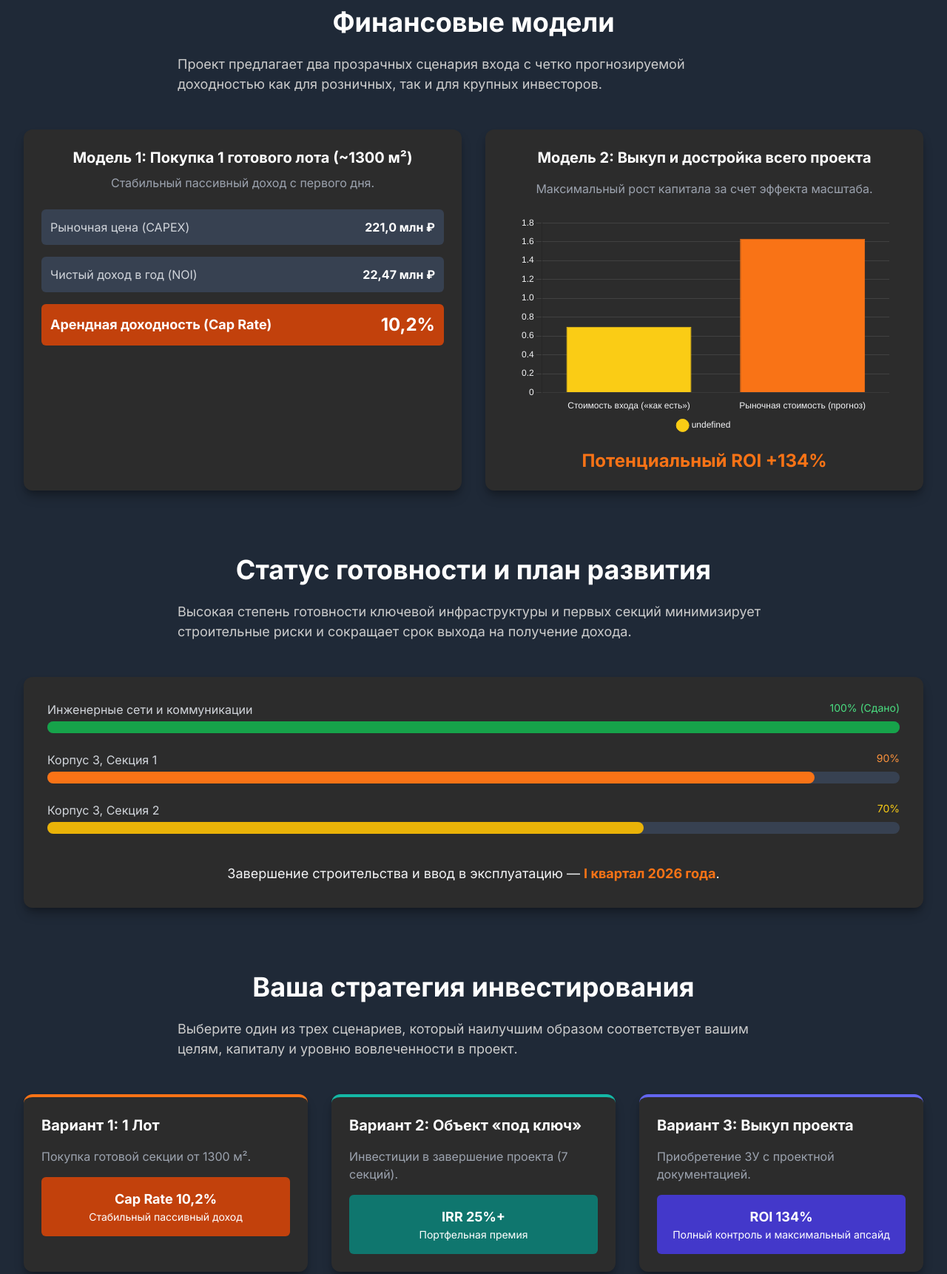
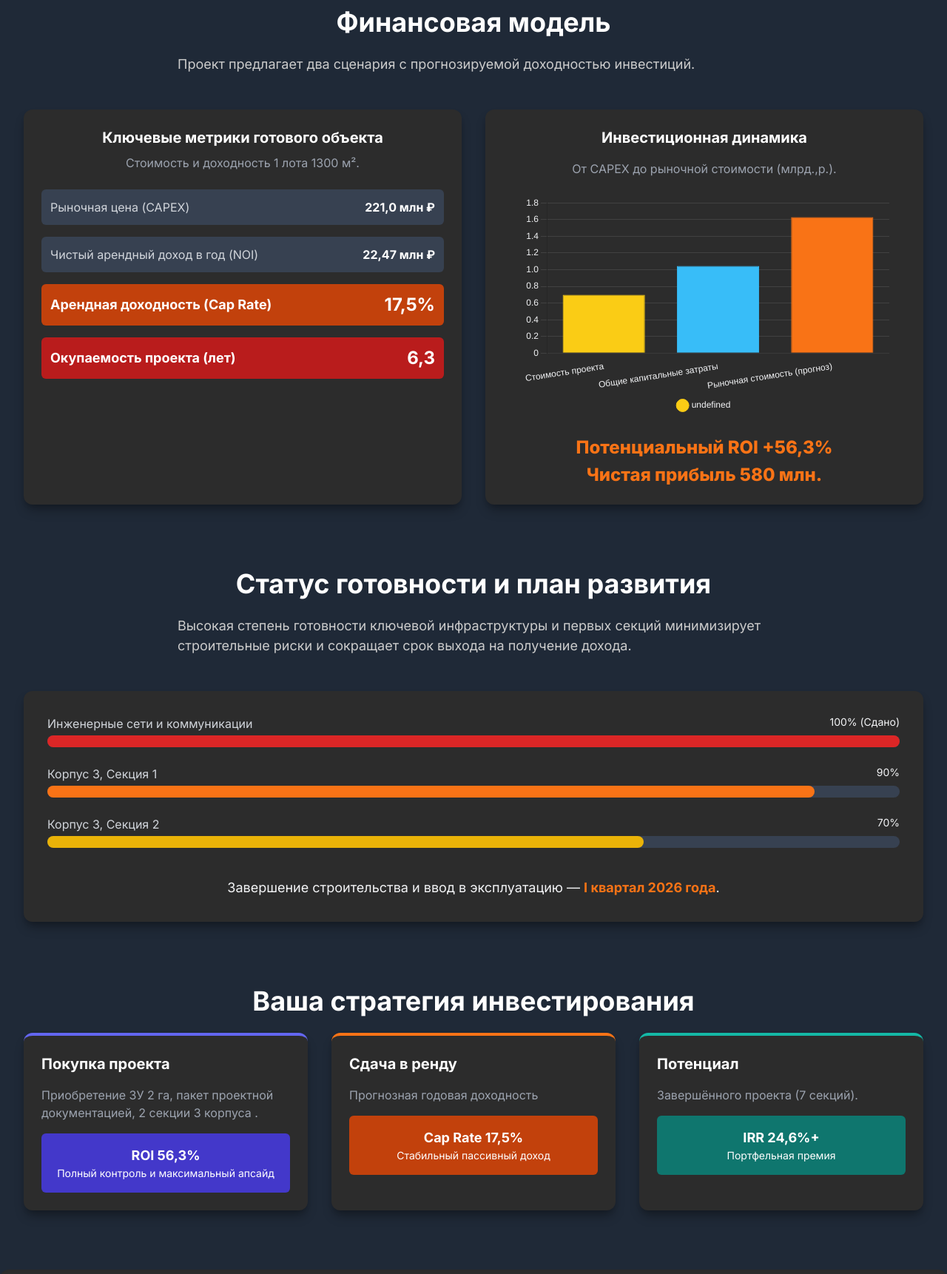
Before and after one commit to dariae-code/psk-byakontovo, a plain HTML site: page index.html in a window 1280 px wide. Shown: the part 3682-5404 px from the top of the page at 74% size. Drawn offline with nearby package versions, Linux system fonts and the light colour scheme.

Commit message:
Update index.html

```diff
--- a/index.html
+++ b/index.html
@@ -294,34 +294,40 @@
         <!-- КОНЕЦ СЕКЦИИ -->
 
         <section id="financials" class="mb-20">
-            <h2 class="section-title">Финансовые модели</h2>
-            <p class="section-subtitle">Проект предлагает два прозрачных сценария входа с четко прогнозируемой доходностью как для розничных, так и для крупных инвесторов.</p>
+            <h2 class="section-title">Финансовая модель</h2>
+            <p class="section-subtitle">Проект предлагает два сценария с прогнозируемой доходностью инвестиций.</p>
             <div class="grid grid-cols-1 lg:grid-cols-2 gap-8">
                 <div class="card p-6">
-                    <h3 class="font-bold text-xl mb-2 text-center text-white">Модель 1: Покупка 1 готового лота (~1300 м²)</h3>
-                    <p class="text-center text-gray-400 mb-6">Стабильный пассивный доход с первого дня.</p>
+                    <h3 class="font-bold text-xl mb-2 text-center text-white">Ключевые метрики готового объекта</h3>
+                    <p class="text-center text-gray-400 mb-6">Стоимость и доходность 1 лота 1300 м².</p>
                     <div class="space-y-4">
                         <div class="flex justify-between items-center p-3 bg-gray-700 rounded-md">
                             <span class="text-gray-300">Рыночная цена (CAPEX)</span>
                             <span class="font-bold text-white">221,0 млн ₽</span>
                         </div>
                         <div class="flex justify-between items-center p-3 bg-gray-700 rounded-md">
-                            <span class="text-gray-300">Чистый доход в год (NOI)</span>
+                            <span class="text-gray-300">Чистый арендный доход в год (NOI)</span>
                             <span class="font-bold text-white">22,47 млн ₽</span>
                         </div>
                         <div class="flex justify-between items-center p-3 bg-orange-700 rounded-md text-white">
                             <span class="font-bold text-lg">Арендная доходность (Cap Rate)</span>
-                            <span class="font-bold text-2xl">10,2%</span>
+                            <span class="font-bold text-2xl">17,5%</span>
+                        </div>
+                        <div class="flex justify-between items-center p-3 bg-red-700 rounded-md text-white">
+                            <span class="font-bold text-lg">Окупаемость проекта (лет)</span>
+                            <span class="font-bold text-2xl">6,3</span>
                         </div>
                     </div>
                 </div>
                  <div class="card p-6">
-                    <h3 class="font-bold text-xl mb-4 text-center text-white">Модель 2: Выкуп и достройка всего проекта</h3>
-                     <p class="text-center text-gray-400 mb-6">Максимальный рост капитала за счет эффекта масштаба.</p>
+                    <h3 class="font-bold text-xl mb-4 text-center text-white">Инвестиционная динамика</h3>
+                     <p class="text-center text-gray-400 mb-6">От CAPEX до рыночной стоимости (млрд.,р.).</p>
                     <div class="chart-container">
                         <canvas id="projectRoiChart"></canvas>
                     </div>
-                    <div class="text-center mt-4 text-orange-500 font-bold text-2xl">Потенциальный ROI +134%</div>
+                  <div class="text-center mt-6 text-orange-500 font-extrabold text-2xl leading-snug">
+                    <p>Потенциальный ROI +56,3%</p>
+                    <p class="mt-1">Чистая прибыль 580 млн.</p>
                 </div>
             </div>
         </section>
@@ -333,21 +339,21 @@
                 <div>
                     <div class="flex justify-between mb-1">
                         <span class="text-base font-medium text-gray-300">Инженерные сети и коммуникации</span>
-                        <span class="text-sm font-medium text-green-400">100% (Сдано)</span>
+                        <span class="text-sm font-medium text-white-400">100% (Сдано)</span>
                     </div>
-                    <div class="w-full bg-gray-700 rounded-full h-4"><div class="bg-green-600 h-4 rounded-full" style="width: 100%"></div></div>
+                    <div class="w-full bg-gray-700 rounded-full h-4"><div class="bg-red-600 h-4 rounded-full" style="width: 100%"></div></div>
                 </div>
                  <div>
                     <div class="flex justify-between mb-1">
                         <span class="text-base font-medium text-gray-300">Корпус 3, Секция 1</span>
-                        <span class="text-sm font-medium text-orange-400">90%</span>
+                        <span class="text-sm font-medium text-white-400">90%</span>
                     </div>
                     <div class="w-full bg-gray-700 rounded-full h-4"><div class="bg-orange-500 h-4 rounded-full" style="width: 90%"></div></div>
                 </div>
                  <div>
                     <div class="flex justify-between mb-1">
                         <span class="text-base font-medium text-gray-300">Корпус 3, Секция 2</span>
-                        <span class="text-sm font-medium text-yellow-400">70%</span>
+                        <span class="text-sm font-medium text-white-400">70%</span>
                     </div>
                     <div class="w-full bg-gray-700 rounded-full h-4"><div class="bg-yellow-500 h-4 rounded-full" style="width: 70%"></div></div>
                 </div>
@@ -359,33 +365,33 @@
 
         <section id="investment-scenarios">
             <h2 class="section-title">Ваша стратегия инвестирования</h2>
-            <p class="section-subtitle">Выберите один из трех сценариев, который наилучшим образом соответствует вашим целям, капиталу и уровню вовлеченности в проект.</p>
+          </div>
              <div class="grid grid-cols-1 md:grid-cols-3 gap-8">
+                <div class="card p-6 border-t-4 border-indigo-500 hover:scale-[1.03] transition-transform duration-300">
+                    <h3 class="font-bold text-xl mb-4 text-white">Покупка проекта</h3>
+                    <p class="mb-4 text-gray-400">Приобретение ЗУ 2 га, пакет проектной документацией, 2 секции 3 корпуса .</p>
+                     <div class="bg-indigo-700 text-white p-4 rounded-md text-center">
+                        <div class="font-bold text-lg">ROI 56,3%</div>
+                        <div class="text-sm">Полный контроль и максимальный апсайд</div>
+                    </div>
+                </div>
                 <div class="card p-6 border-t-4 border-orange-500 hover:scale-[1.03] transition-transform duration-300">
-                    <h3 class="font-bold text-xl mb-4 text-white">Вариант 1: 1 Лот</h3>
-                    <p class="mb-4 text-gray-400">Покупка готовой секции от 1300 м².</p>
+                    <h3 class="font-bold text-xl mb-4 text-white">Сдача в ренду</h3>
+                    <p class="mb-4 text-gray-400">Прогнозная годовая доходность</p>
                     <div class="bg-orange-700 text-white p-4 rounded-md text-center">
-                        <div class="font-bold text-lg">Cap Rate 10,2%</div>
+                        <div class="font-bold text-lg">Cap Rate 17,5%</div>
                         <div class="text-sm">Стабильный пассивный доход</div>
                     </div>
                 </div>
                 <div class="card p-6 border-t-4 border-teal-500 hover:scale-[1.03] transition-transform duration-300">
-                    <h3 class="font-bold text-xl mb-4 text-white">Вариант 2: Объект «под ключ»</h3>
-                    <p class="mb-4 text-gray-400">Инвестиции в завершение проекта (7 секций).</p>
+                    <h3 class="font-bold text-xl mb-4 text-white">Потенциал</h3>
+                    <p class="mb-4 text-gray-400">Завершённого проекта (7 секций).</p>
                      <div class="bg-teal-700 text-white p-4 rounded-md text-center">
-                        <div class="font-bold text-lg">IRR 25%+</div>
+                        <div class="font-bold text-lg">IRR 24,6%+</div>
                         <div class="text-sm">Портфельная премия</div>
                     </div>
                 </div>
-                <div class="card p-6 border-t-4 border-indigo-500 hover:scale-[1.03] transition-transform duration-300">
-                    <h3 class="font-bold text-xl mb-4 text-white">Вариант 3: Выкуп проекта</h3>
-                    <p class="mb-4 text-gray-400">Приобретение ЗУ с проектной документацией.</p>
-                     <div class="bg-indigo-700 text-white p-4 rounded-md text-center">
-                        <div class="font-bold text-lg">ROI 134%</div>
-                        <div class="text-sm">Полный контроль и максимальный апсайд</div>
-                    </div>
-                </div>
-            </div>
+              </div>
         </section>
 
     </main>
@@ -394,7 +400,7 @@
     <footer class="card-like-header-footer text-white shadow-inner">
        <div class="container mx-auto px-4 sm:px-6 lg:px-8 py-12 text-center">
            <h2 class="text-3xl font-bold mb-4 accent-orange">Не упустите окно возможностей!</h2>
-           <p class="max-w-2xl mx-auto mb-8 text-gray-400">Рынок Light Industrial находится в фазе дефицита. Свяжитесь с нами сегодня, чтобы получить персональный расчёт доходности и забронировать лучший лот на старте.</p>
+           <p class="max-w-3xl mx-auto mb-4 text-white-500">Рынок Light Industrial находится в фазе дефицита. Свяжитесь с нами сегодня, чтобы узнать подробности и получить наиболее выгодные условия.</p>
 
            <!-- Блок контактов с иконками -->
            <div class="flex flex-col items-center justify-center space-y-3">
@@ -438,7 +444,7 @@
 
             // Цвета для графиков
             const CHART_COLORS = [
-                ACCENT_ORANGE, ACCENT_BLUE, ACCENT_YELLOW, ACCENT_GREEN, ACCENT_GREY,
+                ACCENT_YELLOW, ACCENT_BLUE, ACCENT_ORANGE,
             ];
 
             const wrapLabel = (label, maxLength = 25) => {
@@ -554,13 +560,13 @@
                 options: { ...defaultChartOptions, scales: { y: { display: false }, x: { display: false } } }
             });
 
-            // 4. Project ROI Chart (Bar)
+            // 4. Project ROI Chart (Bar) - обновленные данные
             const projectRoiData = {
-                labels: ['Стоимость входа («как есть»)', 'Рыночная стоимость (прогноз)'],
+                labels: ['Стоимость проекта', 'Общие капитальные затраты', 'Рыночная стоимость (прогноз)'],
                 datasets: [{
-                    data: [0.698, 1.63],
-                    backgroundColor: [ACCENT_YELLOW, ACCENT_ORANGE],
-                    borderColor: [ACCENT_YELLOW, ACCENT_ORANGE],
+                    data: [0.698, 1.045, 1.63], // 0.698 + 0.347 = 1.045
+                    backgroundColor: [ACCENT_YELLOW, ACCENT_BLUE, ACCENT_ORANGE],
+                    borderColor: [ACCENT_YELLOW, ACCENT_BLUE, ACCENT_ORANGE],
                     borderWidth: 1
                 }]
             };
```
